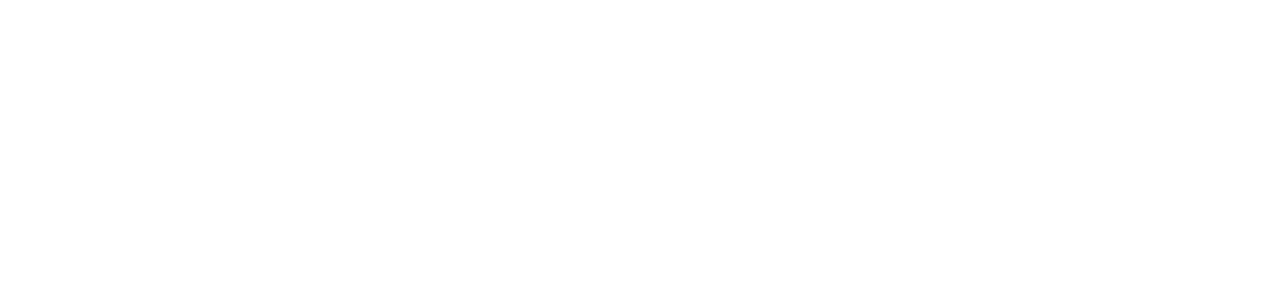
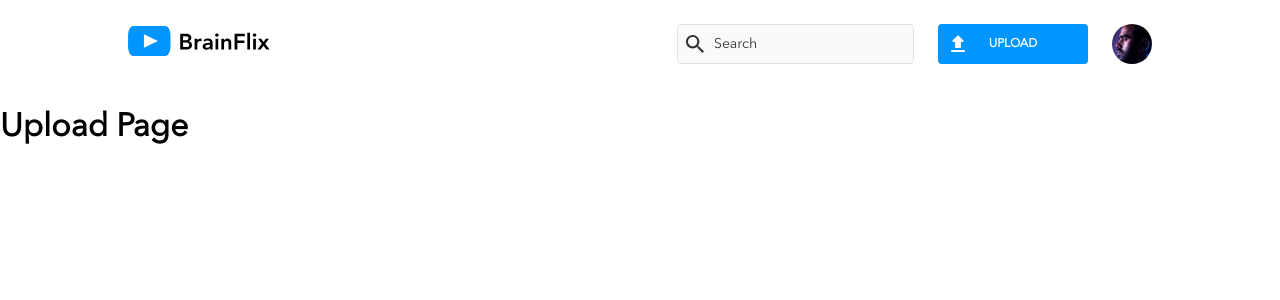
Before and after one commit to dwightwu814/brainflix, a React (Create React App) app: page /upload in a window 1280 px wide. Before the commit this address had no page. Shown: the top 300 px of the page. Built offline with nearby package versions, Linux system fonts and the light colour scheme.

Commit message:
architectured for upload page

```diff
--- a/src/App.js
+++ b/src/App.js
@@ -2,6 +2,7 @@
 import React from "react";
 import { BrowserRouter, Routes, Route } from "react-router-dom";
 import PlayerPage from "./pages/Player/Player";
+import UploadPage from "./pages/Upload/Upload";
 
 function App() {
   return (
@@ -10,6 +11,7 @@
         <Route path="/" element={<PlayerPage />} />
         <Route path="home" element={<PlayerPage />} />
         <Route path="video/:videoId" element={<PlayerPage />} />
+        <Route path="upload" element={<UploadPage />} />
       </Routes>
     </BrowserRouter>
   );
--- a/src/components/Navbar/Navbar.js
+++ b/src/components/Navbar/Navbar.js
@@ -23,7 +23,9 @@
       <div className="navbar__menu">
         <Searchbar />
         <div className="navbar__button">
-          <Button icon={UploadIcon} text="Upload" />
+          <Link to="/upload" className="navbar__link">
+            <Button icon={UploadIcon} text="Upload" />
+          </Link>
         </div>
         <img className="navbar__profile" src={ProfilePhoto} alt="profile" />
       </div>
--- /dev/null
+++ b/src/pages/Upload/Upload.jsx
@@ -0,0 +1,12 @@
+import React from "react";
+
+import Navbar from "../../components/Navbar/Navbar";
+
+export default function UploadPage() {
+  return (
+    <>
+      <Navbar />
+      <h1>Upload Page</h1>
+    </>
+  );
+}
```
